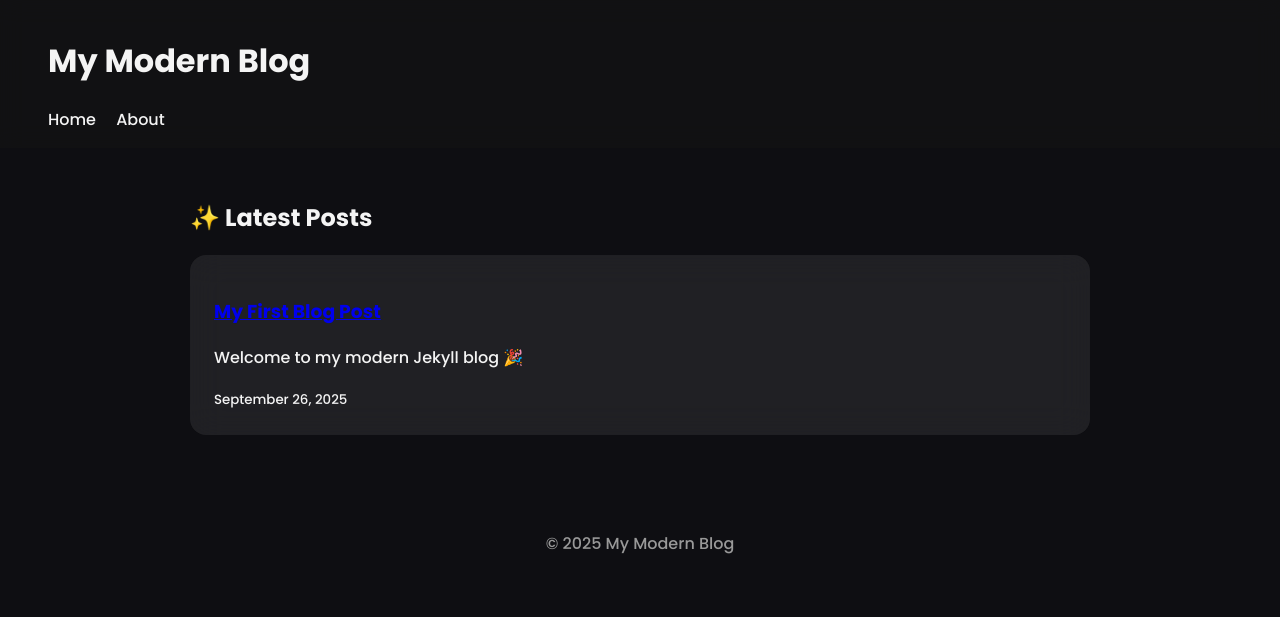
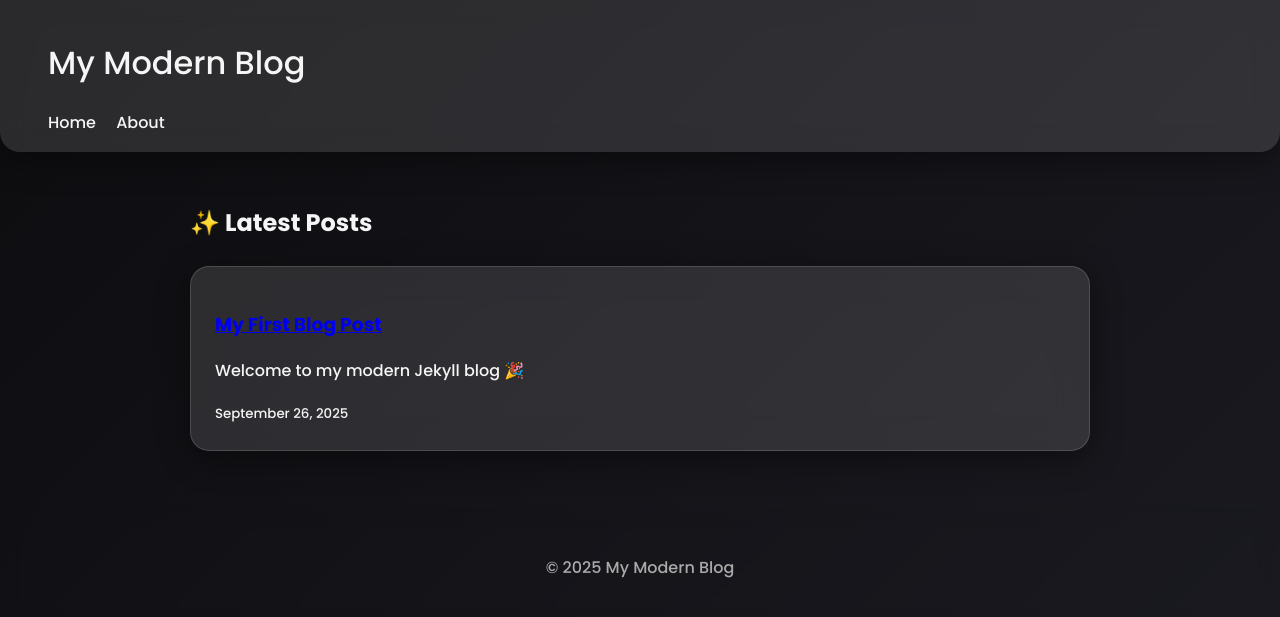
Before and after one commit to MevinuAbey/MevinuAbey.github.io, a Jekyll site: the page built from blog/index.html, in a window 1280 px wide. Shown: the top 617 px of the page. Built offline with Jekyll 4.4.1, drawn with Linux system fonts in a browser that asks for light colours.

Commit message:
Update style.css

```diff
--- a/blog/assets/css/style.css
+++ b/blog/assets/css/style.css
@@ -1,67 +1,87 @@
 @import url('https://fonts.googleapis.com/css2?family=Poppins:wght@300;500;700&display=swap');
 
 :root {
-  --bg: #0e0e12;
+  --bg: linear-gradient(135deg, #0d0d10, #1b1b22);
   --card-bg: rgba(255, 255, 255, 0.08);
-  --text: #f4f4f4;
+  --glass-bg: rgba(255, 255, 255, 0.12);
+  --text: #f5f5f5;
   --accent: #ffcc00;
+  --shadow: 0 8px 32px rgba(0, 0, 0, 0.4);
 }
 
 body {
   font-family: 'Poppins', sans-serif;
   background: var(--bg);
+  background-attachment: fixed;
+  background-size: cover;
   color: var(--text);
   margin: 0;
+  line-height: 1.6;
 }
 
+/* --- Navbar --- */
 .navbar {
-  backdrop-filter: blur(12px);
-  background: rgba(20, 20, 20, 0.6);
+  backdrop-filter: blur(14px);
+  background: var(--glass-bg);
+  box-shadow: var(--shadow);
   padding: 1rem 2rem;
   display: flex;
   justify-content: space-between;
   align-items: center;
   position: sticky;
   top: 0;
+  border-radius: 0 0 20px 20px;
+  z-index: 1000;
 }
 
 .navbar a {
   color: var(--text);
   text-decoration: none;
   margin-left: 1rem;
-  transition: color 0.3s;
+  font-weight: 500;
+  transition: color 0.3s, text-shadow 0.3s;
 }
 
 .navbar a:hover {
   color: var(--accent);
+  text-shadow: 0 0 8px var(--accent);
 }
 
+/* --- Main content --- */
 .content {
   max-width: 900px;
   margin: auto;
   padding: 2rem;
 }
 
+/* --- Blog post cards --- */
 .post-card {
-  background: var(--card-bg);
-  backdrop-filter: blur(16px);
-  border-radius: 1rem;
+  background: var(--glass-bg);
+  backdrop-filter: blur(18px);
+  border-radius: 1.2rem;
   padding: 1.5rem;
-  margin: 1rem 0;
-  transition: transform 0.3s;
+  margin: 1.5rem 0;
+  box-shadow: var(--shadow);
+  border: 1px solid rgba(255, 255, 255, 0.15);
+  transition: transform 0.3s, box-shadow 0.3s;
 }
 
 .post-card:hover {
-  transform: translateY(-5px);
+  transform: translateY(-6px) scale(1.02);
+  box-shadow: 0 12px 40px rgba(255, 204, 0, 0.3);
 }
 
+/* --- Post Date --- */
 .post-date {
   font-size: 0.9rem;
-  color: #bbb;
+  color: #ccc;
+  margin-bottom: 1rem;
 }
 
+/* --- Footer --- */
 footer {
   text-align: center;
   padding: 2rem;
-  color: #999;
+  color: #aaa;
+  backdrop-filter: blur(10px);
 }
```
